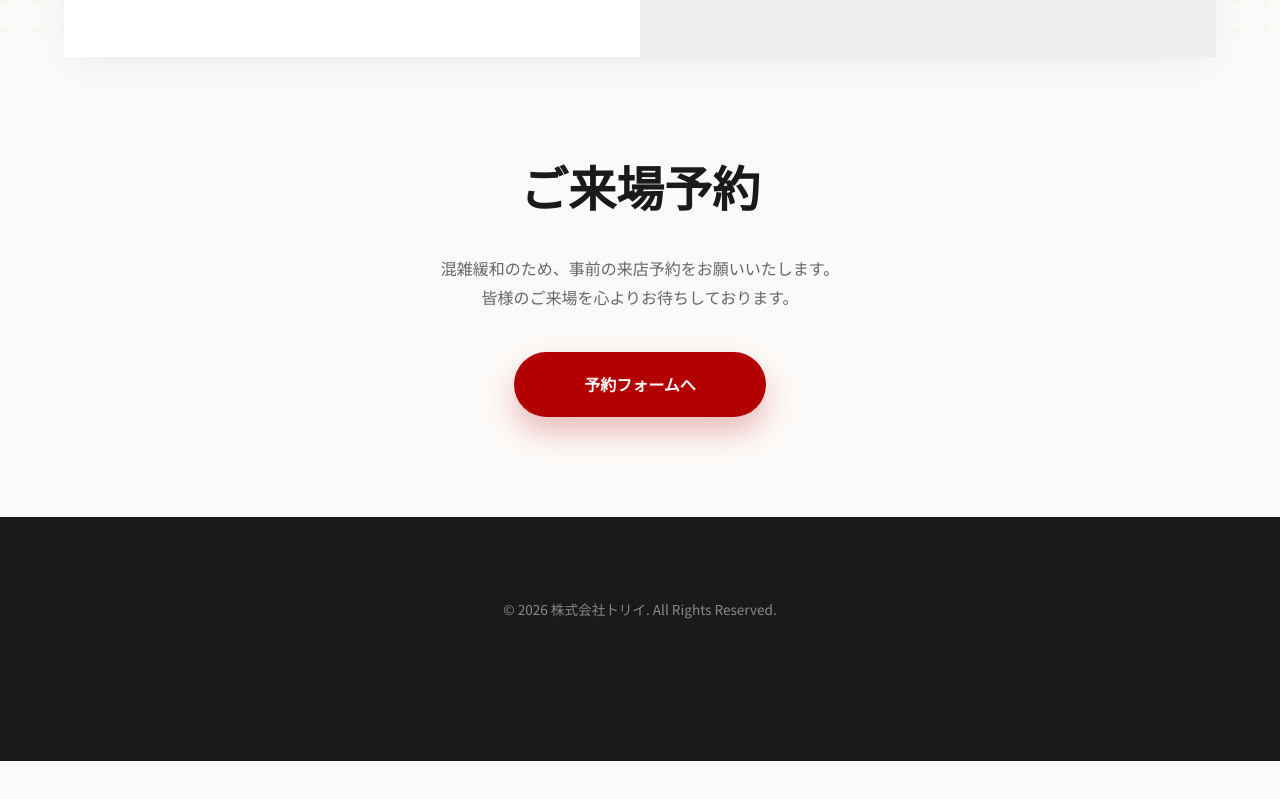
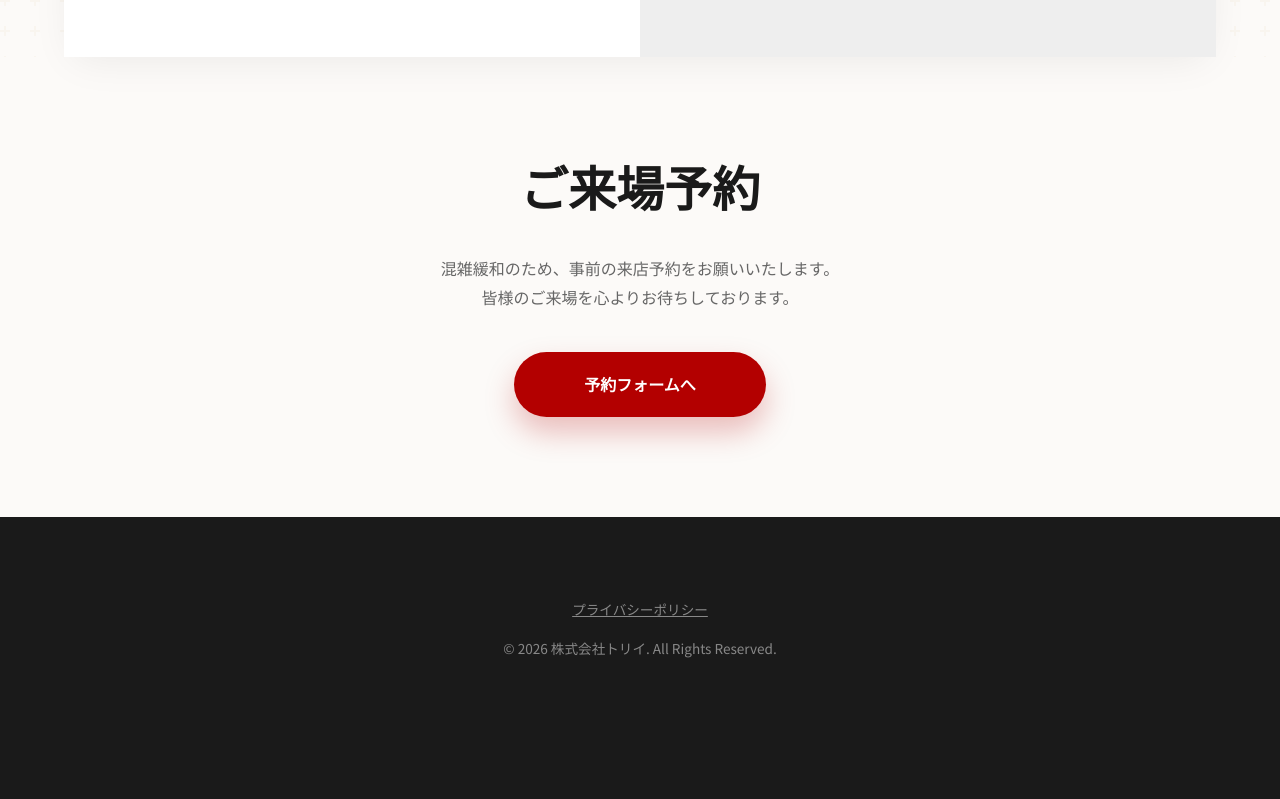
Before and after one commit to kens-pro/202601mpianoLP, a plain HTML site: page index.html in a window 1280 px wide. Shown: the part 7834-8633 px from the top of the page. Before the commit the page ends 8595 px from the top, so only its background shows below. Drawn offline with Linux system fonts and the light colour scheme; grey boxes are pictures that could not be loaded; a web font is replaced by a local one.

Commit message:
プライバシーポリシー

```diff
--- a/index.html
+++ b/index.html
@@ -791,6 +791,9 @@
   <!-- FOOTER -->
   <footer>
     <div class="container">
+      <div style="margin-bottom: 15px;">
+        <a href="https://www.toriimusic.co.jp/privacy_policy/" target="_blank" style="color: #888; text-decoration: underline; font-size: 0.85rem;">プライバシーポリシー</a>
+      </div>
       <p>&copy; 2026 株式会社トリイ. All Rights Reserved.</p>
     </div>
   </footer>
```
